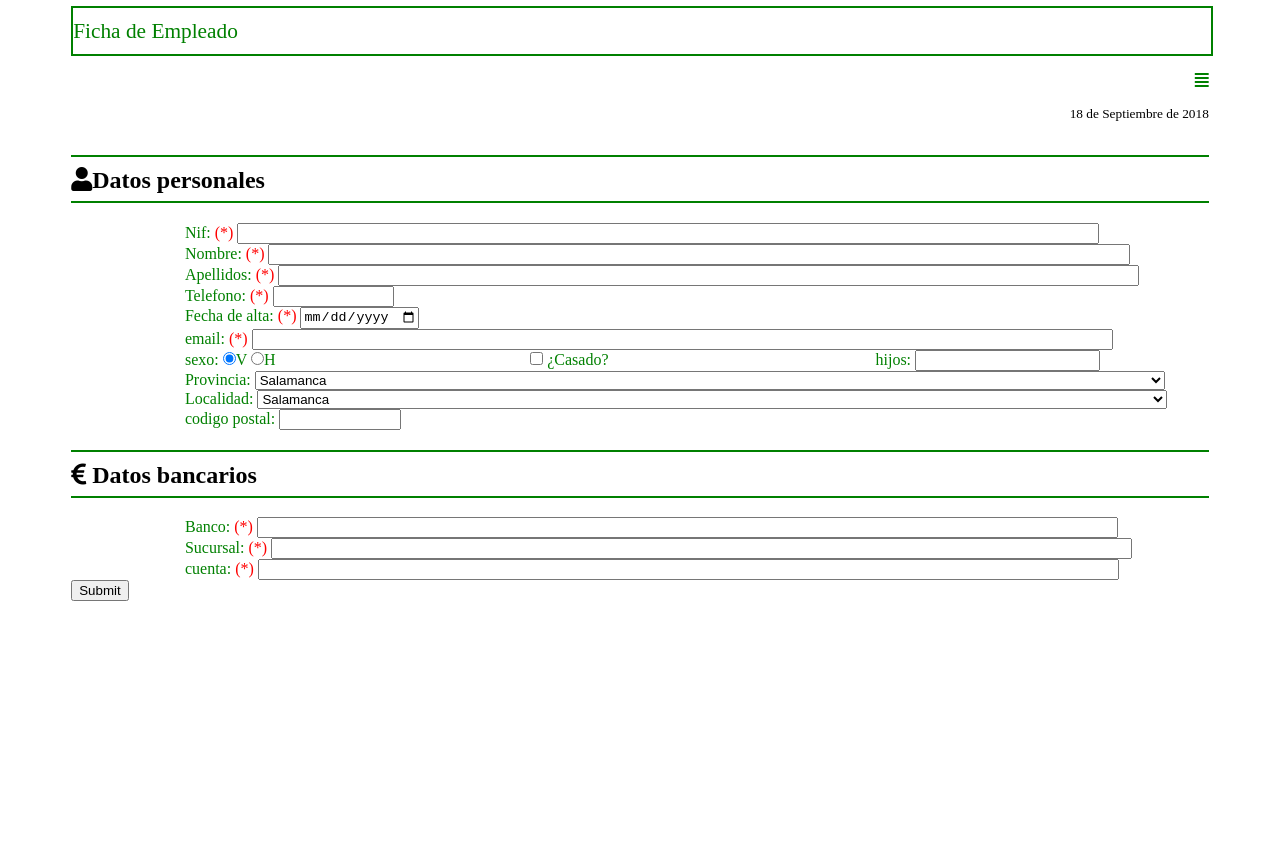
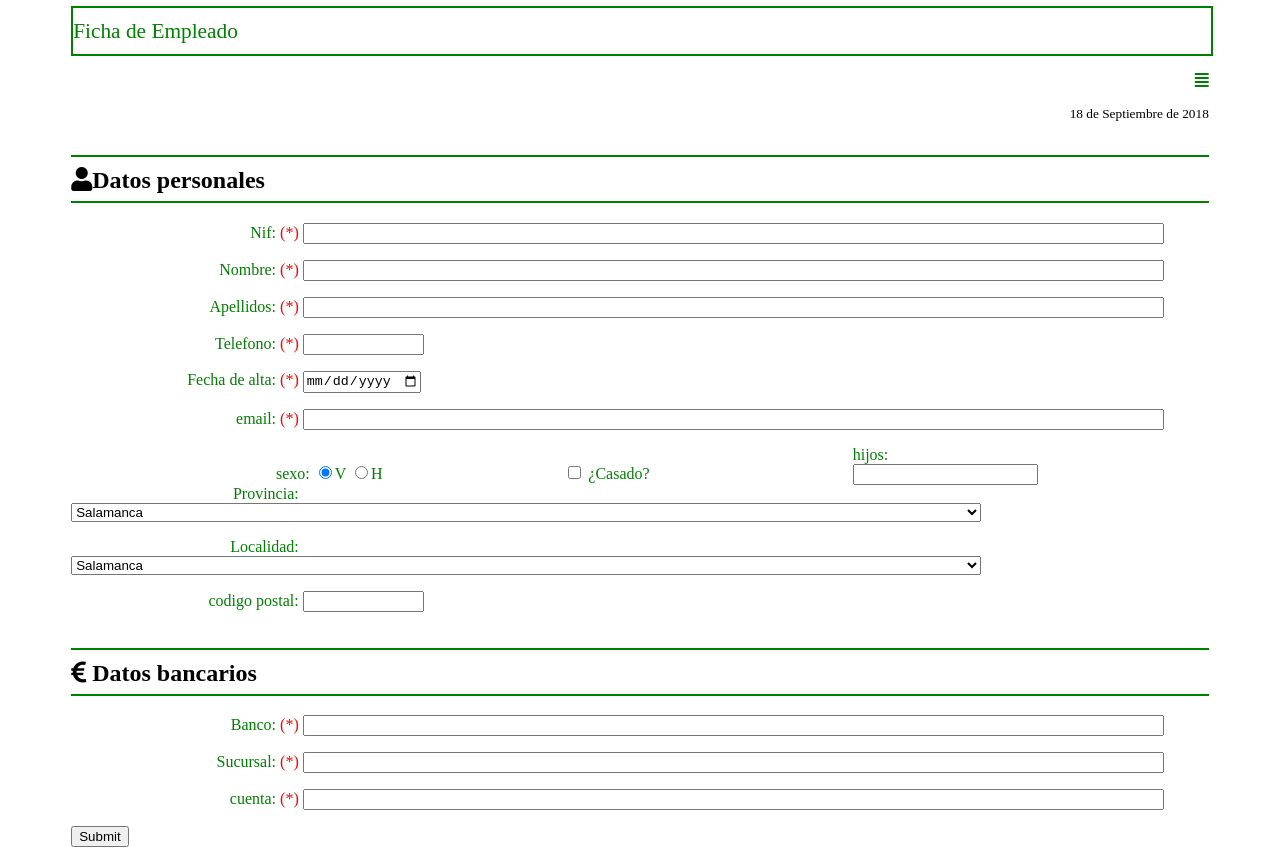
Before and after one commit to marcosfb10/Practica1, a plain HTML site: page index.html in a window 1280 px wide. Shown: the part 75-930 px from the top of the page. Before the commit the page ends 800 px from the top, so only its background shows below. Drawn offline with Linux system fonts and the light colour scheme; a web font is replaced by a local one.

Commit message:
Corregido hasta los dropdown

```diff
--- a/index.html
+++ b/index.html
@@ -26,11 +26,6 @@
                     </ul>
                 </li>
             </ul>
-
-
-
-
-
             <p>18 de Septiembre de 2018</p>
             <form>
                 <h2 class="fas fa-user">Datos personales</h2>
@@ -81,8 +76,8 @@
 
 
 
-
                 <div>
+                    <div>
                     <label for="idSexo">sexo: </label>
                     <input type="radio" id="idSexo" name="genero" value="V" checked required>V
                     <input type="radio" id="idSexo" name="genero" value="H">H
@@ -99,6 +94,8 @@
                     <label for="idHijos">hijos: </label>
                     <input type="number" id="idHijos" pattern="([0-9]?){20}" name="numeroHijos"/>
                 </div><br>
+                </div>
+
 
                 <article>
                     <div>
--- a/scss/index.scss
+++ b/scss/index.scss
@@ -1,5 +1,6 @@
 *{
     body{
+
         >main{
             font-family: 'Grenze', serif;
             color:green;
@@ -23,6 +24,7 @@
             width: 90%;
             margin: 0 auto;
             >div{
+                text-align: center;
                 >h1{
                     width: 100%;
                 }
@@ -56,6 +58,8 @@
                         display:block;
                         background-color:darkgreen;
                         >li{
+                            padding-top: 5px;
+                            padding-bottom: 5px;
                             display: list-item;
                             color: lightgreen;
                         }
@@ -100,6 +104,7 @@
                 >article{
                     >div{
                         width: 100%;
+                        margin-bottom: 1em;
                         >label,input{
                             >span.requerido{
                                 content: "(*)";
@@ -110,8 +115,8 @@
                             width: 10%;
                         }
                         >label{
-
-
+                            text-align: right;
+                            display: inline-block;
                             margin-left: 10%;
                             width: 10%;
 
@@ -130,13 +135,16 @@
                 }
 
                 >div{
-                    display: inline-block;
-                    margin-left: 10%;
-                    width: 20%;
-                    >label,input{
-                        margin: 0 auto;
+                    margin-left: 8%;
+                    >div{
+                        display: inline-block;
+                        margin-left: 10%;
+                        width: 15%;
+                    }
 
-                    }
+
+
+
                 }
 
             }
```
Also changed, not shown: css/index.css, 1 other file.
